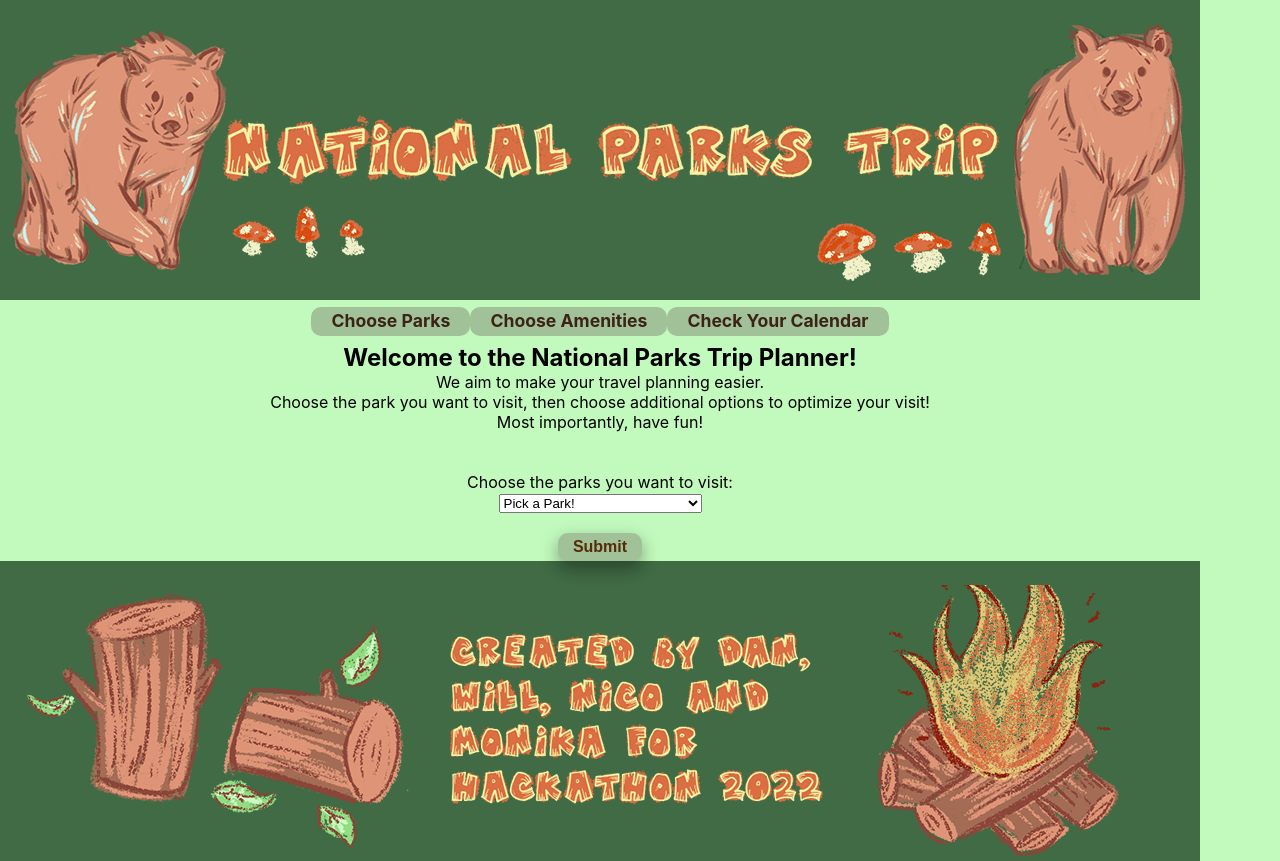
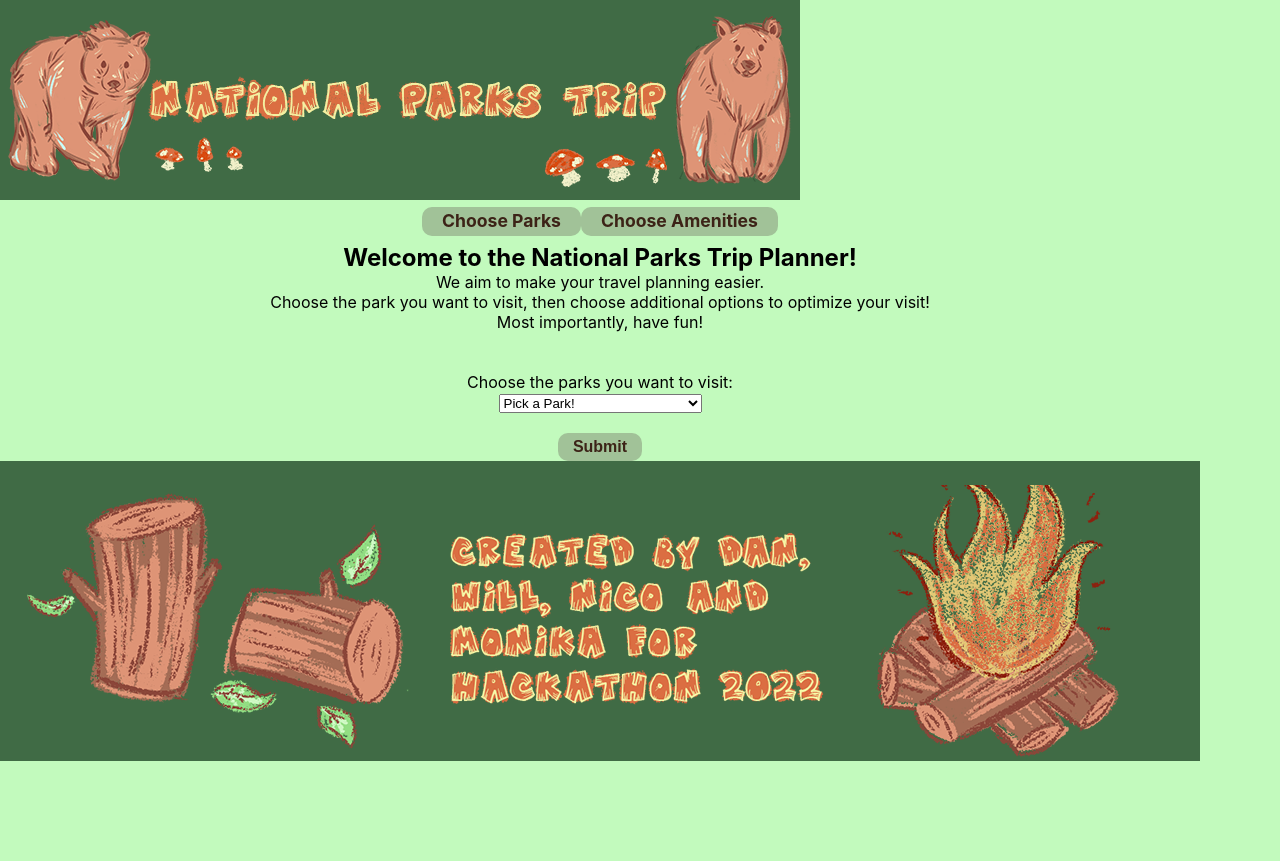
Before and after one commit to wflambeth/nps_trip_planner, a React (Create React App) app in the folder UI/parkplanner/: page / in a window 1280 px wide. After the commit the page ends 800 px from the top, so only its background shows below. Built offline with nearby package versions, Linux system fonts and the light colour scheme.

Commit message:
fixed image sizes

```diff
--- a/UI/parkplanner/src/pages/Index.js
+++ b/UI/parkplanner/src/pages/Index.js
@@ -18,7 +18,6 @@ export default function Index() {
           <div id="nav-buttons">
             <a href="/">Choose Parks</a>
             <a href="#">Choose Amenities</a>
-            <a href="#">Check Your Calendar</a>
           </div>
         </nav>
         <h2>Welcome to the National Parks Trip Planner!</h2>
--- a/UI/parkplanner/src/styles/header-styles.css
+++ b/UI/parkplanner/src/styles/header-styles.css
@@ -1,5 +1,6 @@
 #head {
-  height: 300px;
+  height: 200px;
+  width: 800px;
   color: #f3f1ca;
   background-color: #406b45;
   text-align: center;
--- a/UI/parkplanner/src/styles/style.css
+++ b/UI/parkplanner/src/styles/style.css
@@ -34,7 +34,7 @@ nav a {
 
 nav a:hover {
   background-color: #79e077;
-  color: #59403b;
+  color: #3c2317;
 }
 
 h1 {
@@ -50,7 +50,7 @@ button {
   border-radius: 10px;
   border: none;
   font-weight: bold;
-  color: #562b08;
+  color: #3c2317;
   padding: 5px 15px;
   margin-right: 15px;
   margin-left: 15px;
@@ -61,5 +61,4 @@ button {
   text-decoration: none;
   display: inline-block;
   font-size: 16px;
-  box-shadow: 0 8px 16px 0 rgba(0, 0, 0, 0.2), 0 6px 20px 0 rgba(0, 0, 0, 0.19);
 }
```
Also changed, not shown: UI/parkplanner/src/styles/images/header-image.png.
